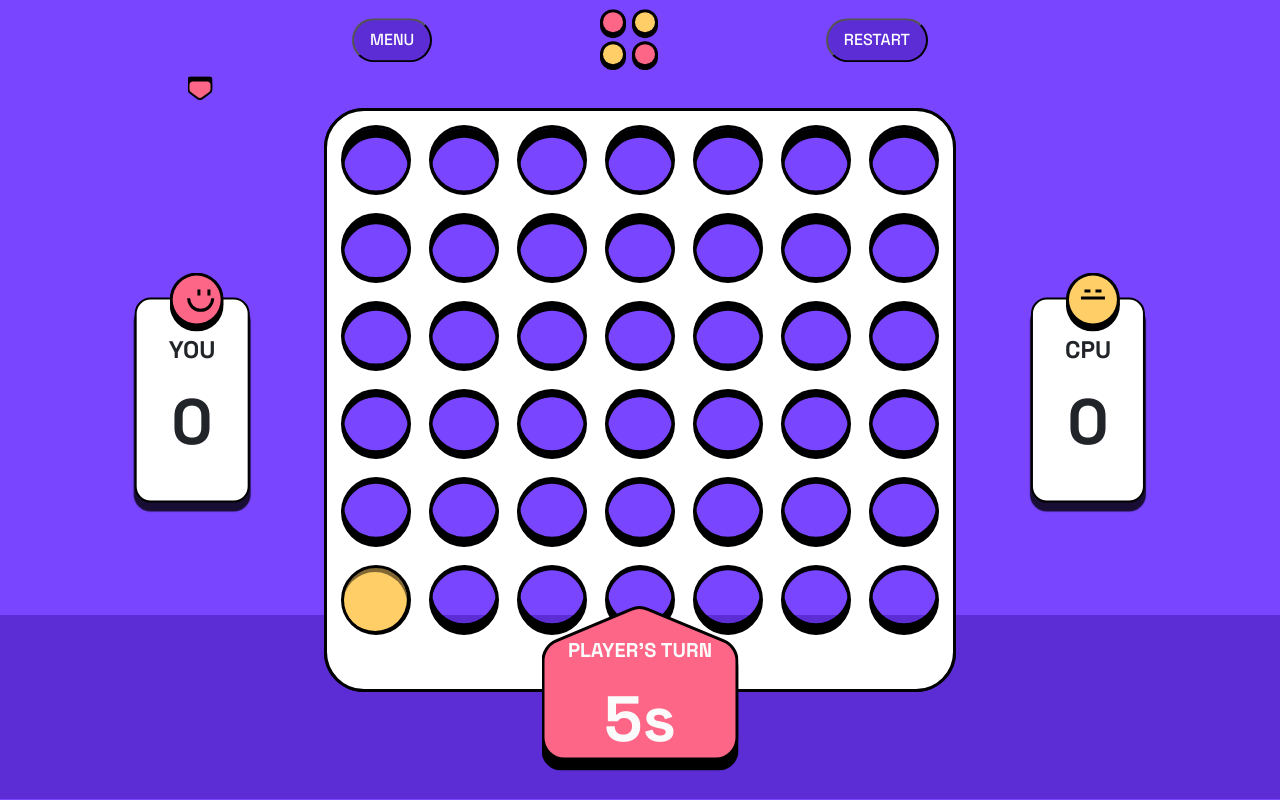
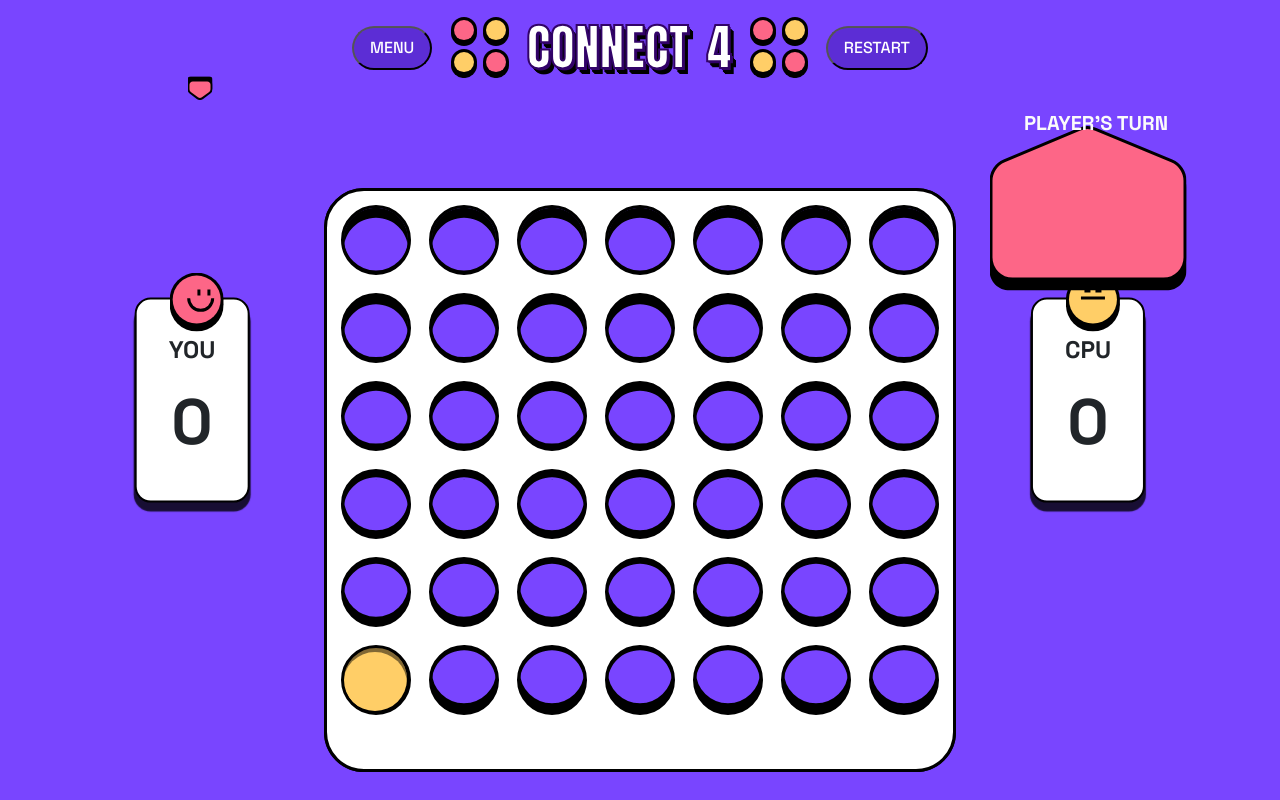
Before and after one commit to ahmettaydinn/react-connect-four-game, a React (Create React App) app: page /inGame in a window 1280 px wide. Built offline with nearby package versions, Linux system fonts and the light colour scheme.

Commit message:
Update 4 files

```diff
--- a/src/components/inGame/InGame.jsx
+++ b/src/components/inGame/InGame.jsx
@@ -125,7 +125,7 @@ const InGame = () => {
   const [turn, setTurn] = useState(true);
   const [balls, setBalls] = useState([]);
   // const [boardPosition, setBoardPosition] = useState({ x: 0, y: 0 });
-  const [timer, setTimer] = useState(0);
+
   const [winner, setWinner] = useState("");
   const [winningBalls, setWinningBalls] = useState([]);
   const [redScore, setRedScore] = useState(0);
@@ -185,16 +185,6 @@ const InGame = () => {
     // console.log("burası çalışıyor");
     setIsGameFinished(false);
   }, [winningBalls, isGameFinished]);
-
-  useEffect(() => {
-    let macroTimer = setTimeout(() => {
-      setTimer(timer + 1);
-    }, 1000);
-
-    return () => {
-      clearTimeout(macroTimer);
-    };
-  }, [timer]);
 
   useEffect(() => {
     // const gapPositions = {
@@ -321,7 +311,7 @@ const InGame = () => {
 
   const handleReset = () => {
     setBalls([]);
-    setTimer(0);
+
     setWinner("");
     setRedPlayerBalls([]);
     setYellowPlayerBalls([]);
@@ -587,6 +577,9 @@ const InGame = () => {
           MENU
         </button>
         <img src={Logo} alt="" />
+        <h1>connect</h1>
+        <h1> 4</h1>
+        <img src={Logo} alt="" />
         <button className={Styles.link} onClick={handleRestart}>
           RESTART
         </button>
@@ -597,6 +590,7 @@ const InGame = () => {
         style={{ position: "absolute", left: `${markerMove.x}px` }}
         alt="YellowMarker"
       />
+
       <div className={Styles.main}>
         <div className={Styles.playerOne}>
           <img src={PlayerOne} alt="PlayerOne" />
@@ -752,7 +746,6 @@ const InGame = () => {
                 : " PLAYER 2"}
               'S TURN
             </p>
-            <h2>{timer}s</h2>
           </div>
         </div>
       )}
--- a/src/components/inGame/InGame.module.scss
+++ b/src/components/inGame/InGame.module.scss
@@ -9,7 +9,19 @@
   font-family: spaceGroteskMedium;
   src: url(../../assets/fonts/static/SpaceGrotesk-Medium.ttf);
 }
-
+h1 {
+  font-family: Impact, Haettenschweiler, "Arial Narrow Bold", sans-serif;
+  padding-top: 1%;
+  color: $white;
+  font-size: 50px;
+  text-transform: uppercase;
+  -webkit-text-stroke: 2px #320368;
+  text-shadow: 1px 1px 0px #320368, 2px 2px 0px #320368, 1px 1px 0px $black,
+    3px 4px 0px $black, 4px 5px 0px $black, 5px 6px 0px $black;
+}
+.title {
+  padding-bottom: 1%;
+}
 .inGameContainer {
   font-family: spaceGroteskBold;
   width: 100vw;
@@ -54,7 +66,6 @@
 .playerOne,
 .playerTwo,
 .yellowTurn,
-.turnText,
 .marker,
 .inGameFooter,
 .winnerBoard {
@@ -90,10 +101,12 @@
 }
 
 .yellowTurn {
-  top: 86%;
+  position: fixed;
+  left: 85%;
+  margin-top: -15%;
 }
 .turnText {
-  top: 87%;
+  text-align: center;
 }
 
 .marker {
@@ -103,44 +116,34 @@
 }
 
 .turn p {
+  position: fixed;
+  padding-top: 2%;
+  left: 80%;
   font-size: 20px;
 }
 
 .inGameFooter {
   background-color: $darkPurple;
-  width: 100%;
-  height: 23%;
-  top: 88.4%;
-  z-index: 1;
 }
 
 .inGameFooterRed {
   background-color: $red;
   width: 100%;
   height: 23%;
-  top: 88.4%;
+  top: 58.4%;
   z-index: 1;
 }
 
 .inGameFooterBlue {
   background-color: $darkPurple;
-  width: 100%;
-  height: 23%;
-  top: 88.4%;
-  z-index: 1;
 }
 
 .inGameFooterYellow {
   background-color: $yellow;
   width: 100%;
   height: 23%;
-  top: 88.4%;
+  top: 58.4%;
   z-index: 1;
-}
-
-.turn img,
-.turnText {
-  z-index: 4;
 }
 
 .BlackBoard {
@@ -152,6 +155,7 @@
 }
 
 .board {
+  margin-top: 5rem;
   cursor: pointer;
   height: 37.5rem;
   width: 40rem;
@@ -237,7 +241,7 @@
 }
 
 .winnerBoard {
-  top: 86%;
+  top: 55%;
   z-index: 4;
   background-color: $white;
   padding: 16px 28px;
@@ -252,6 +256,9 @@
   padding: 0.3rem 0.5rem;
   color: $white;
   border-radius: 1rem;
+}
+.winnerBoard button:hover {
+  opacity: 0.85;
 }
 
 .BlackBoard,
@@ -289,6 +296,7 @@
     }
   }
   .board {
+    margin-top: 10rem;
     width: 22rem;
     height: 22rem;
   }
@@ -300,6 +308,7 @@
   }
 
   .board {
+    margin-top: 10rem;
     gap: 10px;
   }
 
--- a/src/pages/mainMenu/MainMenu.module.scss
+++ b/src/pages/mainMenu/MainMenu.module.scss
@@ -5,42 +5,62 @@
   font-family: spaceGroteskBold;
   src: url(../../assets/fonts/static/SpaceGrotesk-Bold.ttf);
 }
+.mainMenu {
+  padding: 25px;
+}
+.title {
+  padding-top: 40%;
+  position: relative;
+  display: inline-block;
+  display: grid;
+  grid-template-columns: 1fr 1fr 1fr;
+  grid-gap: 10px;
+  width: 90%;
+  top: -20%;
+}
+.logo {
+  padding-left: 55%;
+}
+
+h1 {
+  font-family: Impact, Haettenschweiler, "Arial Narrow Bold", sans-serif;
+  color: $white;
+  text-transform: uppercase;
+  -webkit-text-stroke: 2px #320368;
+  text-shadow: 1px 1px 0px #320368, 2px 2px 0px #320368, 1px 1px 0px $black,
+    3px 4px 0px $black, 4px 5px 0px $black, 5px 6px 0px $black;
+}
 
 .pvp {
+  position: relative;
+  align-items: center;
+  top: -55%;
+  width: 90%;
   background-color: $yellow;
   display: flex;
-  align-items: center;
   transition: 0.5s;
   text-decoration: none;
 }
 
 .gameRules {
+  padding: 10px;
+  position: relative;
+  width: 90%;
+  align-items: center;
   background-color: $white;
-  text-indent: 3%;
-  color: $black;
-  position: relative;
+  display: flex;
+  top: -100%;
+  text-decoration: none;
 }
 
 .gameRules p {
-  position: absolute;
-  top: 50%;
-  transform: translateY(-50%);
-  left: 5%;
-
-  width: 90%;
-}
-
-.logo {
-  // width: 10.85%;
-  // height: 12.04%;
-  margin-bottom: 18%;
+  padding-left: 3%;
+  color: black;
 }
 
 .gameRules,
 .pvp {
   border: 2px solid black;
-  width: 83.3%;
-  height: 17.01%;
   text-align: left;
   border-radius: 1rem;
   box-shadow: 0px 8px 1px 1px rgba(0, 0, 0, 0.8);
@@ -81,14 +101,13 @@
   cursor: pointer;
   margin-right: 3%;
   height: 52px;
-  width: 52px;
   width: 20%;
 }
 .pvpCpu {
   color: white;
 }
 .pvp img {
-  margin-left: 10%;
+  margin-left: 40%;
 }
 
 .switchPvp:hover,
@@ -113,11 +132,22 @@
     left: 50%;
     transform: translate(-50%, -50%);
     background-color: $darkPurple;
-    gap: 5%;
     box-shadow: 1px 12px 1px 1px rgba(0, 0, 0, 0);
     border-radius: 0rem;
     border: 3px solid rgba(0, 0, 0, 0);
     font-family: spaceGroteskBold;
+  }
+  gameRules,
+  .pvp {
+    margin-bottom: 10%;
+    margin-top: 10%;
+  }
+  .h1 {
+    font-size: 10px;
+  }
+  .title {
+    margin-top: 0%;
+    width: 100%;
   }
   .gameRules p {
     font-size: 20px;
@@ -126,12 +156,12 @@
 
   .pvp p {
     font-family: spaceGroteskBold;
-    font-size: 32px;
+    font-size: 20px;
     margin-top: 12px;
   }
 
   .gameRules p {
-    font-size: 42px;
+    font-size: 20px;
   }
   .switchPvp,
   .switchCpu,
@@ -140,14 +170,13 @@
     height: 70px;
   }
 }
-
 @include media-sm {
   .mainMenu {
     display: flex;
     flex-direction: column;
     justify-content: center;
     align-items: center;
-    width: 33%;
+    width: 80%;
     height: 48.54%;
     position: absolute;
     top: 50%;
@@ -164,7 +193,7 @@
   }
 
   .pvp p {
-    font-size: 14px;
+    font-size: 20px;
   }
 
   .switchPvp,
@@ -176,12 +205,16 @@
 }
 
 @include media-md {
+  .mainMenu {
+    width: 60%;
+  }
+
   .gameRules p {
-    font-size: 24px;
+    font-size: 20px;
   }
 
   .pvp p {
-    font-size: 18px;
+    font-size: 20px;
   }
 
   .switchPvp,
@@ -194,7 +227,7 @@
 
 @include media-lg {
   .gameRules p {
-    font-size: 28px;
+    font-size: 20px;
   }
 
   .pvp p {
@@ -210,11 +243,11 @@
 
 @include media-xl {
   .gameRules p {
-    font-size: 32px;
+    font-size: 20px;
   }
 
   .pvp p {
-    font-size: 24px;
+    font-size: 20px;
   }
 
   .switchPvp,
@@ -227,10 +260,10 @@
 
 @media screen and (max-height: 600px) {
   .pvp p {
-    font-size: 13px;
+    font-size: 20px;
   }
   .gameRules p {
-    font-size: 16px;
+    font-size: 20px;
   }
 }
 
@@ -240,6 +273,6 @@
   }
 
   .gameRules p {
-    font-size: 24px;
+    font-size: 20px;
   }
 }
--- a/src/pages/mainMenu/mainMenu.jsx
+++ b/src/pages/mainMenu/mainMenu.jsx
@@ -16,7 +16,11 @@ const MainMenu = () => {
 
   return (
     <div className={Styles.mainMenu}>
-      <img src={Logo} alt="logo" className={Styles.logo} />
+      <div className={Styles.title}>
+        <img src={Logo} alt="logo" className={Styles.logo} />
+        <h1>Connect 4</h1>
+        <img src={Logo} alt="logo" className={Styles.logo2} />
+      </div>
       {player ? (
         <button
           className={Styles.pvp}
@@ -51,7 +55,7 @@ const MainMenu = () => {
           />
         </button>
       )}
-
+      <br></br>
       <Link to={"/rules"} className={Styles.gameRules}>
         <p> GAME RULES</p>
       </Link>
```
